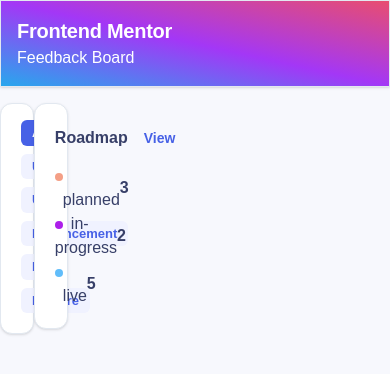
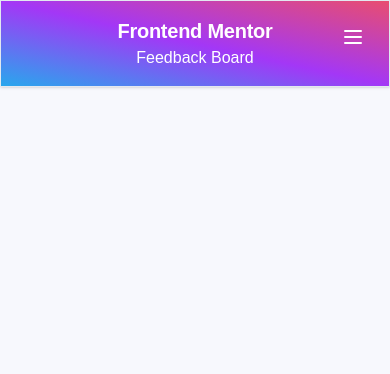
Before and after one commit to Andonee/productFeedback, a Next.js app: page / in a window 390 px wide. Shown: the top 374 px of the page. Built offline with nearby package versions, Linux system fonts and the light colour scheme.

Commit message:
add mobile menu (#3)

```diff
--- a/app/components/HeaderCard/HeaderCard.tsx
+++ b/app/components/HeaderCard/HeaderCard.tsx
@@ -1,12 +1,16 @@
 import { Card, CardContent } from '@/components/ui/card'
+import React from 'react'
 
-const HeaderCard = () => {
+const HeaderCard = ({ menuButton }: { menuButton?: React.ReactNode }) => {
   return (
-    <Card className='w-full rounded-none bg-gradient-to-bl from-[#E84D70] via-[#A337F6] to-[#28A7ED] md:h-full md:rounded-xl xl:h-[140px]'>
+    <Card className='z-[100] w-full rounded-none bg-gradient-to-bl from-[#E84D70] via-[#A337F6] to-[#28A7ED] md:h-full md:rounded-xl xl:h-[140px]'>
       <CardContent className='flex h-full flex-col justify-end p-0'>
-        <div>
+        <div className='relative'>
           <h2 className='text-snowy'>Frontend Mentor</h2>
           <p className='text-snowy'>Feedback Board</p>
+          {menuButton && (
+            <div className='absolute right-2 top-2'>{menuButton}</div>
+          )}
         </div>
       </CardContent>
     </Card>
--- a/app/components/RoadmapCard/RoadmapItems/RoadmapItems.tsx
+++ b/app/components/RoadmapCard/RoadmapItems/RoadmapItems.tsx
@@ -19,8 +19,12 @@
 const RoadmapItems = () => {
   return (
     <div className='w-full'>
-      {items.map(item => (
-        <RoadmapItem status={item.status} amount={item.amount} />
+      {items.map((item, idx) => (
+        <RoadmapItem
+          status={item.status}
+          amount={item.amount}
+          key={`${idx}_${item.status}`}
+        />
       ))}
     </div>
   )
--- /dev/null
+++ b/app/hooks/use-media-query.tsx
@@ -0,0 +1,19 @@
+import * as React from 'react'
+
+export function useMediaQuery(query: string) {
+  const [value, setValue] = React.useState(false)
+
+  React.useEffect(() => {
+    function onChange(event: MediaQueryListEvent) {
+      setValue(event.matches)
+    }
+
+    const result = matchMedia(query)
+    result.addEventListener('change', onChange)
+    setValue(result.matches)
+
+    return () => result.removeEventListener('change', onChange)
+  }, [query])
+
+  return value
+}
--- a/app/layout.tsx
+++ b/app/layout.tsx
@@ -1,5 +1,8 @@
+import MainMenu from '@/components/MainMenu'
 import type { Metadata } from 'next'
 import { Geist, Geist_Mono } from 'next/font/google'
+import RoadmapCard from './components/RoadmapCard'
+import TagsCard from './components/TagsCard'
 import './globals.css'
 
 const geistSans = Geist({
@@ -27,7 +30,13 @@
       <body
         className={`${geistSans.variable} ${geistMono.variable} bg-ghostWhite antialiased md:px-[10%] md:py-[5%]`}
       >
-        <main className='grid grid-cols-12 gap-4'> {children}</main>
+        <MainMenu>
+          <div className='flex flex-col gap-4 p-4'>
+            <TagsCard />
+            <RoadmapCard />
+          </div>
+        </MainMenu>
+        {children}
       </body>
     </html>
   )
--- a/app/page.tsx
+++ b/app/page.tsx
@@ -4,16 +4,16 @@
 
 export default function Home() {
   return (
-    <>
-      <div className='col-span-12 md:col-span-4 xl:col-span-3'>
+    <main className='grid grid-cols-12 gap-4'>
+      <div className='col-span-12 hidden md:col-span-4 md:block xl:col-span-3'>
         <HeaderCard />
       </div>
-      <div className='md:col-start-5 md:col-end-9 xl:col-start-1 xl:col-end-4'>
+      <div className='hidden md:col-start-5 md:col-end-9 md:block xl:col-start-1 xl:col-end-4'>
         <TagsCard />
       </div>
-      <div className='md:col-start-9 md:col-end-13 xl:col-start-1 xl:col-end-4'>
+      <div className='hidden md:col-start-9 md:col-end-13 md:block xl:col-start-1 xl:col-end-4'>
         <RoadmapCard />
       </div>
-    </>
+    </main>
   )
 }
--- /dev/null
+++ b/components/MainMenu/MainMenu.tsx
@@ -0,0 +1,45 @@
+'use client'
+
+import HeaderCard from '@/app/components/HeaderCard/HeaderCard'
+import { useMediaQuery } from '@/app/hooks/use-media-query'
+import { MenuIcon, XIcon } from 'lucide-react'
+import React, { useState } from 'react'
+import {
+  Drawer,
+  DrawerContent,
+  DrawerHeader,
+  DrawerTitle,
+  DrawerTrigger,
+} from '../ui/drawer'
+
+const MainMenu = ({ children }: { children: React.ReactNode }) => {
+  const [isOpen, setIsOpen] = useState(false)
+  const isDesktop = useMediaQuery('(min-width: 768px)')
+
+  const onMenuCLickHandler = (isOpen: boolean) => setIsOpen(isOpen)
+
+  return isDesktop ? (
+    <></>
+  ) : (
+    <Drawer direction='right' onOpenChange={onMenuCLickHandler}>
+      <DrawerHeader className='z-100 p-0'>
+        <HeaderCard
+          menuButton={
+            <DrawerTrigger>
+              {isOpen ? <XIcon color='white' /> : <MenuIcon color='white' />}
+            </DrawerTrigger>
+          }
+        />
+      </DrawerHeader>
+      <DrawerContent
+        className='bottom-0 top-auto h-[calc(100%-87px)] bg-ghostWhite'
+        aria-describedby={undefined}
+      >
+        <DrawerTitle hidden aria-description='menu'></DrawerTitle>
+        {children}
+      </DrawerContent>
+    </Drawer>
+  )
+}
+
+export default MainMenu
--- /dev/null
+++ b/components/MainMenu/index.ts
@@ -0,0 +1,2 @@
+import MainMenu from './MainMenu'
+export default MainMenu
--- /dev/null
+++ b/components/ui/drawer.tsx
@@ -0,0 +1,132 @@
+'use client'
+
+import * as React from 'react'
+import { Drawer as DrawerPrimitive } from 'vaul'
+
+import { cn } from '@/lib/utils'
+
+const DrawerContext = React.createContext<{
+  direction?: 'top' | 'bottom' | 'left' | 'right'
+}>({})
+
+const Drawer = ({
+  shouldScaleBackground = true,
+  ...props
+}: React.ComponentProps<typeof DrawerPrimitive.Root>) => (
+  <DrawerContext.Provider value={{ direction: props.direction }}>
+    <DrawerPrimitive.Root
+      shouldScaleBackground={shouldScaleBackground}
+      {...props}
+    />
+  </DrawerContext.Provider>
+)
+Drawer.displayName = 'Drawer'
+
+const DrawerTrigger = DrawerPrimitive.Trigger
+
+const DrawerPortal = DrawerPrimitive.Portal
+
+const DrawerClose = DrawerPrimitive.Close
+
+const DrawerOverlay = React.forwardRef<
+  React.ElementRef<typeof DrawerPrimitive.Overlay>,
+  React.ComponentPropsWithoutRef<typeof DrawerPrimitive.Overlay>
+>(({ className, ...props }, ref) => (
+  <DrawerPrimitive.Overlay
+    ref={ref}
+    className={cn('fixed inset-0 z-50 bg-black/80', className)}
+    {...props}
+  />
+))
+DrawerOverlay.displayName = DrawerPrimitive.Overlay.displayName
+
+const DrawerContent = React.forwardRef<
+  React.ElementRef<typeof DrawerPrimitive.Content>,
+  React.ComponentPropsWithoutRef<typeof DrawerPrimitive.Content>
+>(({ className, children, ...props }, ref) => {
+  const { direction } = React.useContext(DrawerContext)
+  return (
+    <DrawerPortal>
+      <DrawerOverlay />
+      <DrawerPrimitive.Content
+        ref={ref}
+        className={cn(
+          'fixed z-50 flex h-auto flex-col rounded-t-[10px] border border-slate-200 bg-white dark:border-slate-800 dark:bg-slate-950',
+          (!direction || direction === 'bottom') && 'inset-x-0 bottom-0 mt-24',
+          direction === 'right' && 'right-0 top-0 h-full w-screen max-w-md',
+          className,
+        )}
+        {...props}
+      >
+        {!direction ||
+          (direction === 'bottom' && (
+            <div className='mx-auto mt-4 h-2 w-[100px] rounded-full bg-slate-100 dark:bg-slate-800' />
+          ))}
+        {children}
+      </DrawerPrimitive.Content>
+    </DrawerPortal>
+  )
+})
+DrawerContent.displayName = 'DrawerContent'
+
+const DrawerHeader = ({
+  className,
+  ...props
+}: React.HTMLAttributes<HTMLDivElement>) => (
+  <div
+    className={cn('grid gap-1.5 p-4 text-center sm:text-left', className)}
+    {...props}
+  />
+)
+DrawerHeader.displayName = 'DrawerHeader'
+
+const DrawerFooter = ({
+  className,
+  ...props
+}: React.HTMLAttributes<HTMLDivElement>) => (
+  <div
+    className={cn('mt-auto flex flex-col gap-2 p-4', className)}
+    {...props}
+  />
+)
+DrawerFooter.displayName = 'DrawerFooter'
+
+const DrawerTitle = React.forwardRef<
+  React.ElementRef<typeof DrawerPrimitive.Title>,
+  React.ComponentPropsWithoutRef<typeof DrawerPrimitive.Title>
+>(({ className, ...props }, ref) => (
+  <DrawerPrimitive.Title
+    ref={ref}
+    className={cn(
+      'text-lg font-semibold leading-none tracking-tight',
+      className,
+    )}
+    {...props}
+  />
+))
+DrawerTitle.displayName = DrawerPrimitive.Title.displayName
+
+const DrawerDescription = React.forwardRef<
+  React.ElementRef<typeof DrawerPrimitive.Description>,
+  React.ComponentPropsWithoutRef<typeof DrawerPrimitive.Description>
+>(({ className, ...props }, ref) => (
+  <DrawerPrimitive.Description
+    ref={ref}
+    className={cn('text-sm text-slate-500 dark:text-slate-400', className)}
+    {...props}
+  />
+))
+DrawerDescription.displayName = DrawerPrimitive.Description.displayName
+
+export {
+  Drawer,
+  DrawerClose,
+  DrawerContent,
+  DrawerDescription,
+  DrawerFooter,
+  DrawerHeader,
+  DrawerOverlay,
+  DrawerPortal,
+  DrawerTitle,
+  DrawerTrigger,
+}
--- a/package.json
+++ b/package.json
@@ -9,6 +9,7 @@
     "lint": "next lint"
   },
   "dependencies": {
+    "@radix-ui/react-dialog": "^1.1.5",
     "@radix-ui/react-select": "^2.1.4",
     "@radix-ui/react-slot": "^1.1.1",
     "class-variance-authority": "^0.7.1",
@@ -18,7 +19,8 @@
     "react": "^19.0.0",
     "react-dom": "^19.0.0",
     "tailwind-merge": "^2.6.0",
-    "tailwindcss-animate": "^1.0.7"
+    "tailwindcss-animate": "^1.0.7",
+    "vaul": "^1.1.2"
   },
   "devDependencies": {
     "@eslint/eslintrc": "^3",
```
Also changed, not shown: 1 other file (tests, documents, lock files or other folders).
